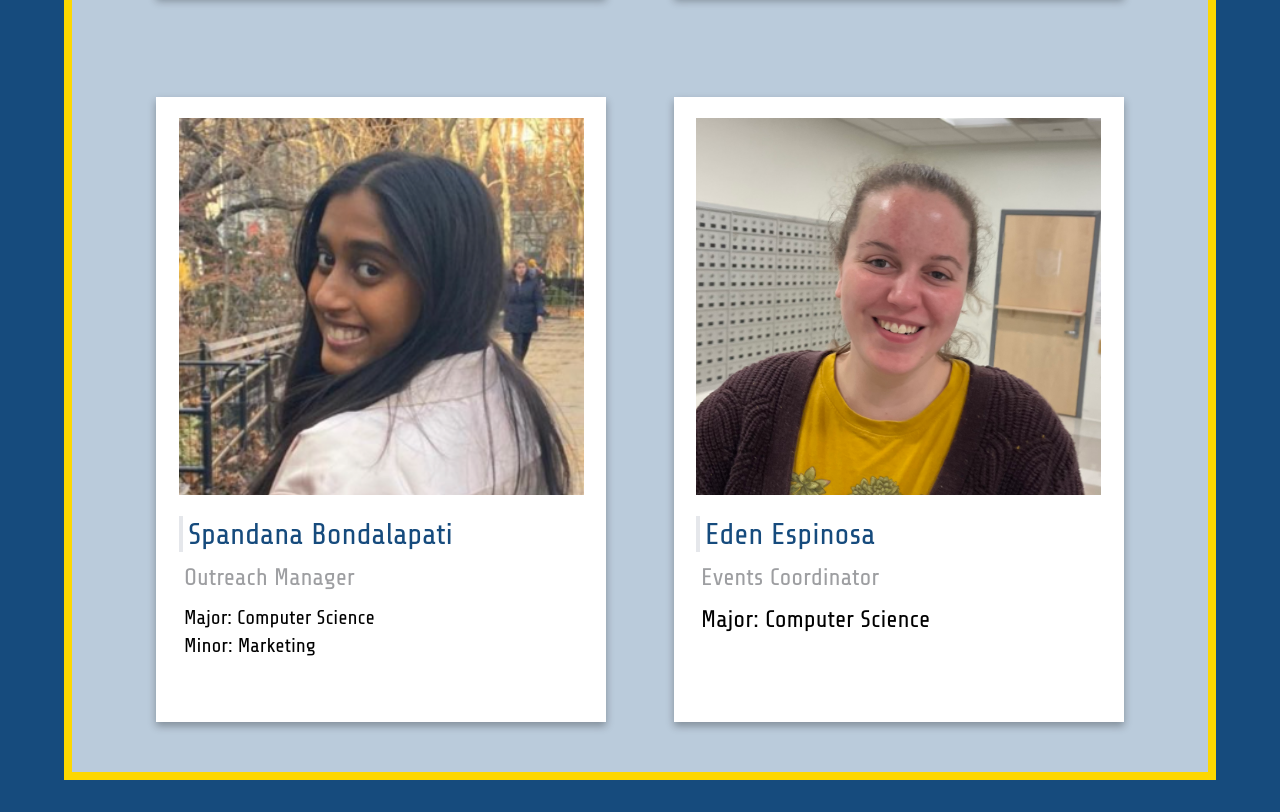
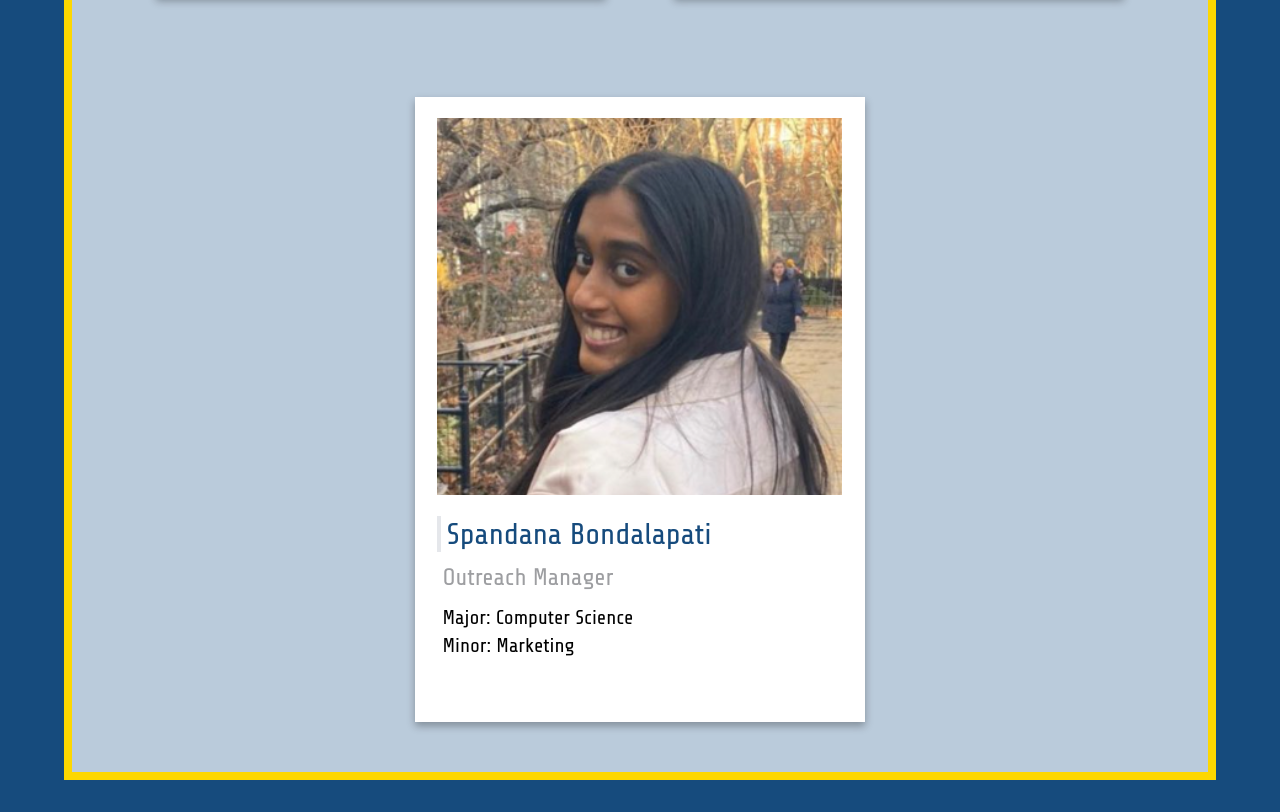
Before and after one commit to TCNJDIGITall/TCNJDIGITall.github.io, a website: page pages/members.html in a window 1280 px wide. Shown: the part 2382-3194 px from the top of the page. Drawn offline with Linux system fonts and the light colour scheme.

Commit message:
Update members.html

```diff
--- a/pages/members.html
+++ b/pages/members.html
@@ -329,35 +329,7 @@
                                     </div>
                                 </div>
                             </div>
-                            <div id="memberCard7" class="w-[300px] md:w-[450px] h-[475px] md:h-[625px] bg-[#ffffff] shadow-[0px_4px_8px_0_rgba(0,0,0,0.3)]">
-                                <div class="w-full h-[67%] flex items-center justify-center">
-                                    <div id="imgContainer7" class="w-[90%] h-[90%]">
 
-                                        <!-- MEMBER'S LINKEDIN ON PHOTO -->
-                                        <a href="https://www.linkedin.com/in/eden-espinosa/" target="_blank">
-
-                                            <!-- MEMBER'S PHOTO -->
-                                            <img src="../images/members/eden.jpg" class="w-full h-full object-cover">
-                                        </a>
-                                    </div>
-                                </div>
-                                <div id="memberDetailsContainer7" class="w-[full] h-[33%] flex justify-center">
-                                    <div class="w-[90%] flex flex-col [&>*]:mb-[10px]">
-
-                                        <!-- MEMBER'S LINKEDIN ON NAME -->
-                                        <a href="https://www.linkedin.com/in/eden-espinosa/" target="_blank" class="pl-[5px] text-2xl md:text-3xl border-l-[4px] border[#f1f1f1]  text-[#164B7D] hover:text-[#ffd651]">Eden Espinosa</a>
-
-                                        <!-- MEMBER'S TITLE -->
-                                        <h4 class="pl-[5px] text-xl md:text-2xl text-[#9D9EA1]">Events Coordinator</h4>
-
-                                        <!-- MEMBER'S MAJOR/MINOR -->
-                                        <div class="w-[70%] pl-[5px]">
-                                            <p class="text-md md:text-2xl">Major: Computer Science</p>
-                                        </div>
-                                    </div>
-                                </div>
-                            </div>
-                        </div>
                     </div>
                 </section>
             </main>
```
